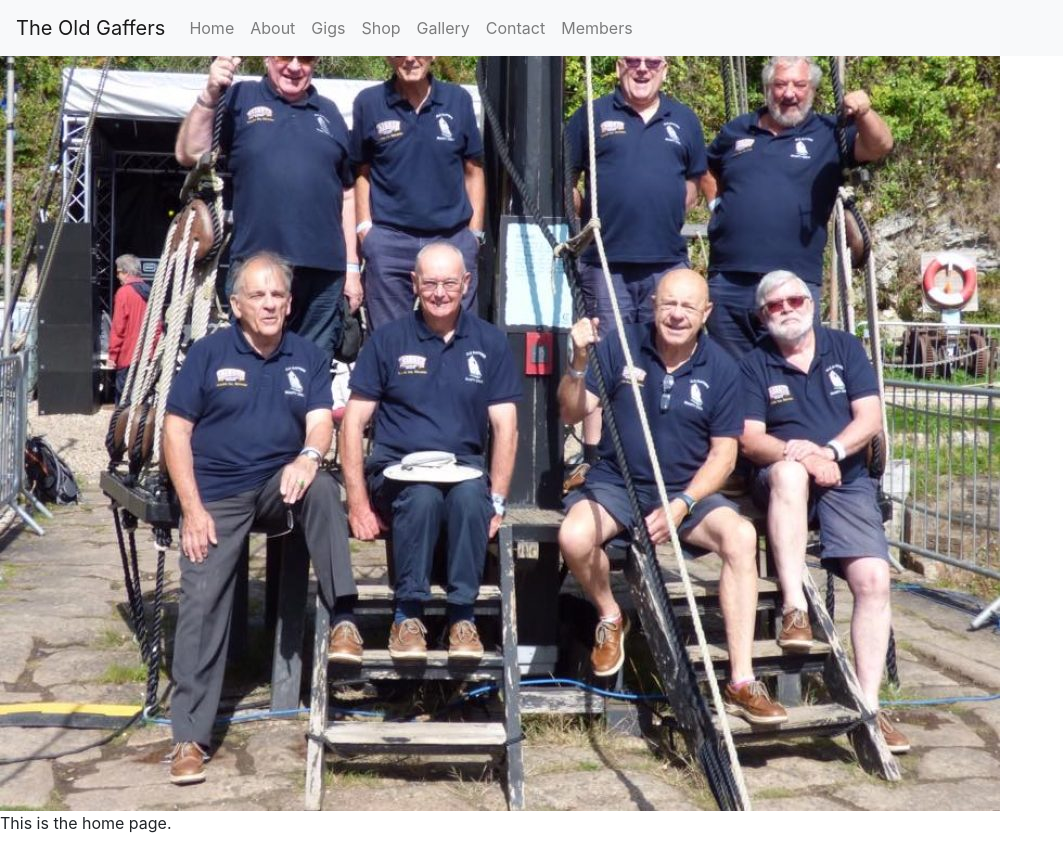
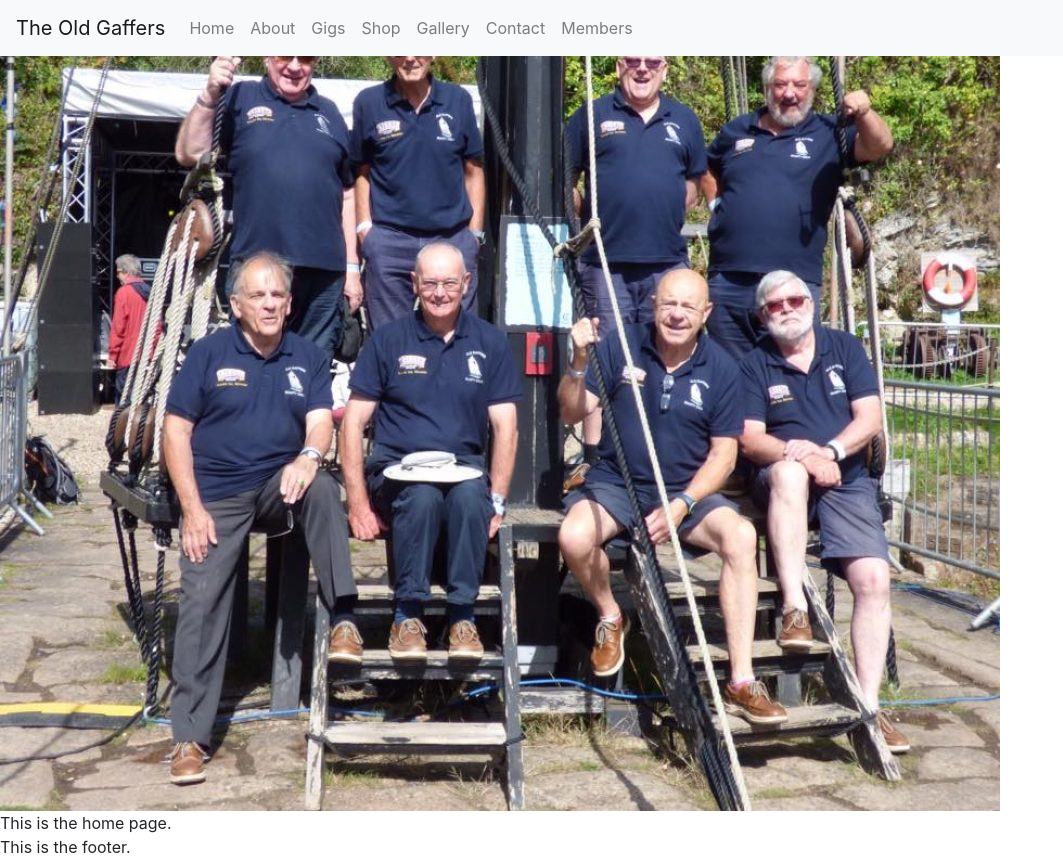
Before and after one commit to sophieatgithub/gaffers-website, a React (Create React App) app: page / in a window 1280 px wide. Shown: the whole page, without its empty margins (0-1063 px from the left). Before the commit the page ends 835 px from the top, so only its background shows below. Built offline with nearby package versions, Linux system fonts and the light colour scheme.

Commit message:
basis-footer-setup

```diff
--- a/src/App.js
+++ b/src/App.js
@@ -2,12 +2,14 @@ import React from 'react';
 import '../node_modules/bootstrap/dist/css/bootstrap.min.css';
 import Header from './components/header';
 import Main from './components/main';
+import Footer from './components/footer';
 
 function App() {
   return (
     <>
     <Header />
     <Main />
+    <Footer />
     </>
   );
 }
--- /dev/null
+++ b/src/components/footer.js
@@ -0,0 +1,11 @@
+import React from 'react'
+
+function Footer() {
+    return (
+        <div>
+            This is the footer.
+        </div>
+    );
+}
+
+export default Footer;
```
